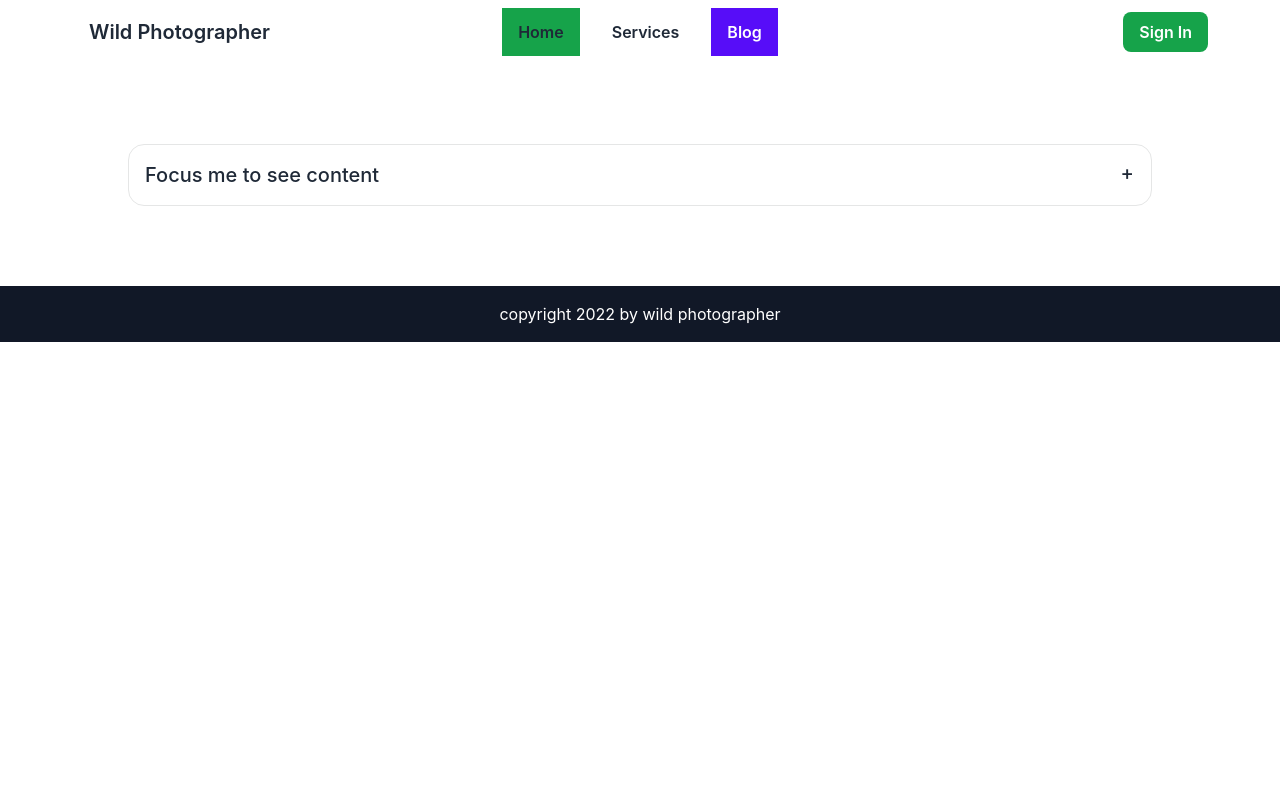
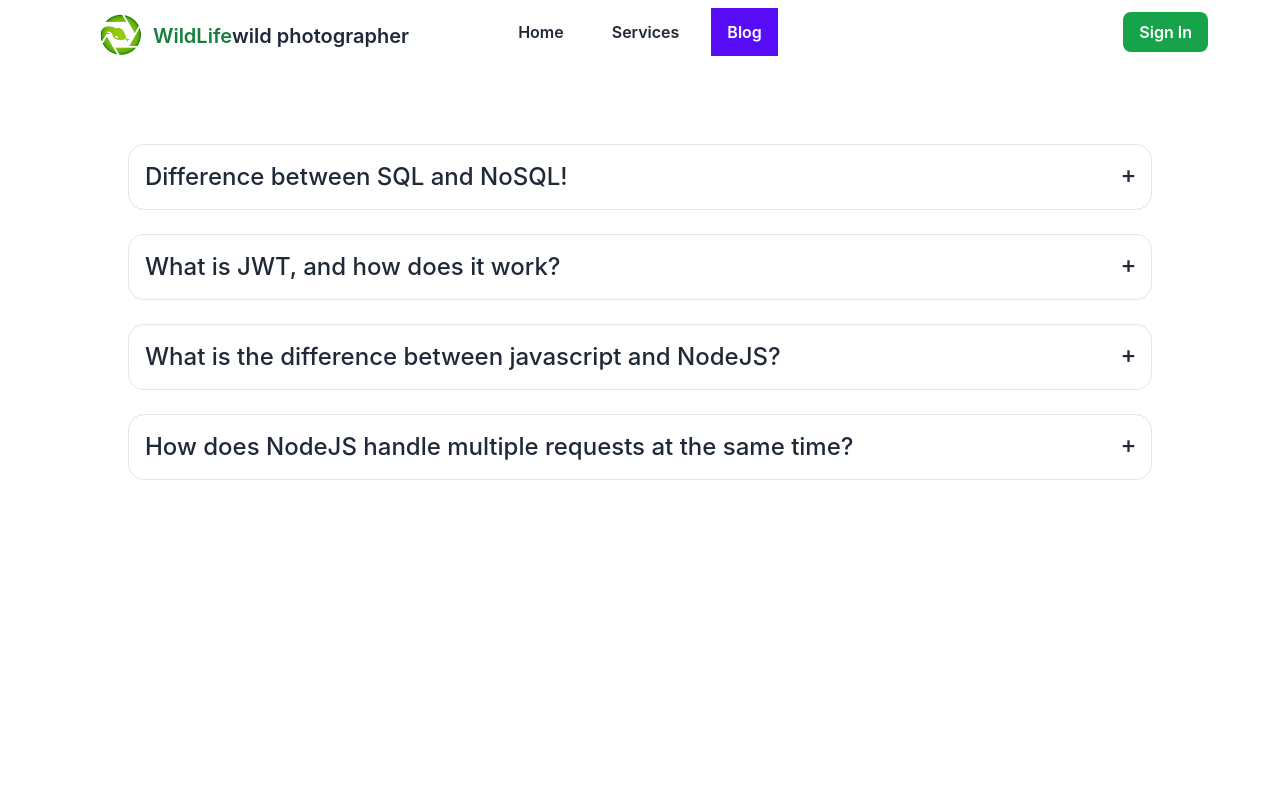
Before and after one commit to hussain322/wild-life-client, a React (Create React App) app: page /blog in a window 1280 px wide. Shown: the top 800 px of the page. Built offline with nearby package versions, Linux system fonts and the light colour scheme.

Commit message:
added blog page

```diff
--- a/src/Pages/Blog/Blog.js
+++ b/src/Pages/Blog/Blog.js
@@ -2,16 +2,163 @@ import React from "react";
 
 const Blog = () => {
   return (
-    <div className="my-20 w-[80%] mx-auto">
+    <div className="my-20 w-[80%] mx-auto min-h-[100vh]">
+      {/* Question no 1 */}
       <div
         tabIndex={0}
         className="collapse collapse-plus border border-base-300 bg-base-100 rounded-box"
       >
-        <div className="collapse-title text-xl font-medium">
-          Focus me to see content
+        <div className="collapse-title text-2xl font-medium">
+          Difference between SQL and NoSQL!
         </div>
         <div className="collapse-content">
-          <p>tabIndex={0} attribute is necessary to make the div focusable</p>
+          <p className="font-semibold">
+            SQL is the programming language used to interface with relational
+            databases. (Relational databases model data as records in rows and
+            tables with logical links between them). NoSQL is a class of DBMs
+            that are non-relational and generally do not use SQL.
+          </p>
+          <p className="font-bold">The Main Differences: </p>
+          <br />
+          <p>
+            <strong>Type – </strong>
+            SQL databases are primarily called as Relational Databases (RDBMS);
+            whereas NoSQL database are primarily called as non-relational or
+            distributed database.
+          </p>
+          <br />
+          <p>
+            <strong>Language – </strong>
+            SQL databases defines and manipulates data based structured query
+            language (SQL). Seeing from a side this language is extremely
+            powerful. SQL is one of the most versatile and widely-used options
+            available which makes it a safe choice especially for great complex
+            queries. But from other side it can be restrictive. SQL requires you
+            to use predefined schemas to determine the structure of your data
+            before you work with it. Also all of your data must follow the same
+            structure. This can require significant up-front preparation which
+            means that a change in the structure would be both difficult and
+            disruptive to your whole system. A NoSQL database has dynamic schema
+            for unstructured data. Data is stored in many ways which means it
+            can be document-oriented, column-oriented, graph-based or organized
+            as a KeyValue store. This flexibility means that documents can be
+            created without having defined structure first. Also each document
+            can have its own unique structure. The syntax varies from database
+            to database, and you can add fields as you go.
+          </p>
+          <br />
+          <p>
+            <strong>Scalability –</strong>
+            In almost all situations SQL databases are vertically scalable. This
+            means that you can increase the load on a single server by
+            increasing things like RAM, CPU or SSD. But on the other hand NoSQL
+            databases are horizontally scalable. This means that you handle more
+            traffic by sharding, or adding more servers in your NoSQL database.
+            It is similar to adding more floors to the same building versus
+            adding more buildings to the neighborhood. Thus NoSQL can ultimately
+            become larger and more powerful, making these databases the
+            preferred choice for large or ever-changing data sets.
+          </p>
+          <br />
+          <p>
+            <strong> Structure –</strong>
+            SQL databases are table-based on the other hand NoSQL databases are
+            either key-value pairs, document-based, graph databases or
+            wide-column stores. This makes relational SQL databases a better
+            option for applications that require multi-row transactions such as
+            an accounting system or for legacy systems that were built for a
+            relational structure.
+          </p>
+          <br />
+          <p>
+            <strong> Property followed –</strong>
+            SQL databases follow ACID properties (Atomicity, Consistency,
+            Isolation and Durability) whereas the NoSQL database follows the
+            Brewers CAP theorem (Consistency, Availability and Partition
+            tolerance).
+          </p>
+          <br />
+          <p>
+            <strong>Support –</strong>
+            Great support is available for all SQL database from their vendors.
+            Also a lot of independent consultations are there who can help you
+            with SQL database for a very large scale deployments but for some
+            NoSQL database you still have to rely on community support and only
+            limited outside experts are available for setting up and deploying
+            your large scale NoSQL deployments.
+          </p>
+        </div>
+      </div>
+      <br />
+      {/* Question no 2 */}
+      <div
+        tabIndex={0}
+        className="collapse collapse-plus border border-base-300 bg-base-100 rounded-box"
+      >
+        <div className="collapse-title text-2xl font-medium">
+          What is JWT, and how does it work?
+        </div>
+        <div className="collapse-content">
+          <p>
+            <strong>JWT: </strong>
+            JSON Web Token (JWT) is an open standard (RFC 7519) that defines a
+            compact and self-contained way for securely transmitting information
+            between parties as a JSON object. This information can be verified
+            and trusted because it is digitally signed.
+          </p>
+          <br />
+          <p>
+            <strong>How JWT Works: </strong> JWTs differ from other web tokens
+            in that they contain a set of claims. Claims are used to transmit
+            information between two parties. What these claims are depends on
+            the use case at hand. For example, a claim may assert who issued the
+            token, how long it is valid for, or what permissions the client has
+            been granted. A JWT is a string made up of three parts, separated by
+            dots (.), and serialized using base64. In the most common
+            serialization format, compact serialization, the JWT looks something
+            like this: xxxxx.yyyyy.zzzzz.
+          </p>
+        </div>
+      </div>
+      <br />
+      {/* Question no 3 */}
+      <div
+        tabIndex={0}
+        className="collapse collapse-plus border border-base-300 bg-base-100 rounded-box"
+      >
+        <div className="collapse-title text-2xl font-medium">
+          What is the difference between javascript and NodeJS?
+        </div>
+        <div className="collapse-content">
+          <p>
+            JavaScript is a simple programming language that can be used with
+            any browser that has the JavaScript Engine installed. Node. js, on
+            the other hand, is an interpreter or execution environment for the
+            JavaScript programming language.
+          </p>
+        </div>
+      </div>
+      <br />
+      {/* Question no 4 */}
+      <div
+        tabIndex={0}
+        className="collapse collapse-plus border border-base-300 bg-base-100 rounded-box"
+      >
+        <div className="collapse-title text-2xl font-medium">
+          How does NodeJS handle multiple requests at the same time?
+        </div>
+        <div className="collapse-content">
+          <p>
+            NodeJS receives multiple client requests and places them into
+            EventQueue. NodeJS is built with the concept of event-driven
+            architecture. NodeJS has its own EventLoop which is an infinite loop
+            that receives requests and processes them. EventLoop is the listener
+            for the EventQueue. If NodeJS can process the request without I/O
+            blocking then the event loop would itself process the request and
+            sends the response back to the client by itself. But, it is possible
+            to process multiple requests parallelly using the NodeJS cluster
+            module or worker_threads module.
+          </p>
         </div>
       </div>
     </div>
--- a/src/Pages/Login.js/Login/Login.js
+++ b/src/Pages/Login.js/Login/Login.js
@@ -52,7 +52,7 @@ const Login = () => {
         <div className="pt-4 text-center">
           <button className="btn btn-primary">
             <img src={googleIcon} alt="" className="w-5 mr-4" />
-            sign up with google
+            sign in with google
           </button>
         </div>
       </div>
--- a/src/Pages/Login.js/SignUp/SignUp.js
+++ b/src/Pages/Login.js/SignUp/SignUp.js
@@ -76,7 +76,7 @@ const SignUp = () => {
         <div className="pt-4 text-center">
           <button className="btn btn-primary">
             <img src={googleIcon} alt="" className="w-5 mr-4" />
-            sign up with google
+            sign in with google
           </button>
         </div>
       </div>
--- a/src/Pages/Shared/Header/Header.js
+++ b/src/Pages/Shared/Header/Header.js
@@ -1,6 +1,7 @@
 import React from "react";
 import { Link, NavLink } from "react-router-dom";
 import "./Header.css";
+import logo from "../../../assets/icons/logo.png";
 
 const Header = () => {
   return (
@@ -40,13 +41,15 @@ const Header = () => {
             </ul>
           </div>
           <Link className="btn btn-ghost normal-case text-xl">
-            Wild Photographer
+            <img src={logo} alt="" className="w-16" />
+            <span className="text-green-700">WildLife</span>
+            <p>wild photographer</p>
           </Link>
         </div>
         <div className="navbar-center hidden lg:flex">
           <ul className="menu menu-horizontal p-0 font-semibold">
             <li>
-              <NavLink to="/" className="bg-green-600 py-2 px-4">
+              <NavLink to="/" className=" py-2 px-4">
                 Home
               </NavLink>
             </li>
```
Also changed, not shown: src/assets/icons/logo.png (added).
